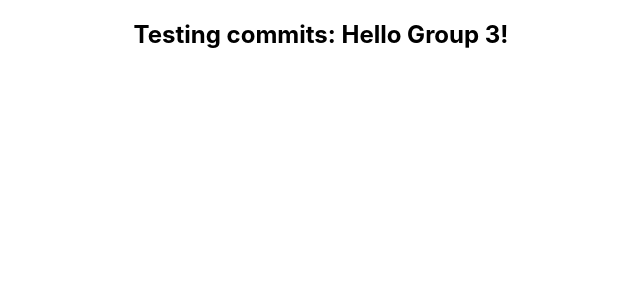
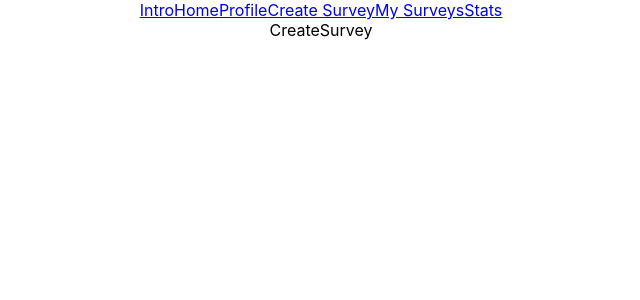
Before and after one commit to CR2100/survey, a React (Create React App) app: page /createSurvey in a window 1280 px wide. Shown: the top 300 px of the page, without its empty margins (319-959 px from the left). Built offline with nearby package versions, Linux system fonts and the light colour scheme.

Commit message:
Commiting page updates

```diff
--- a/package.json
+++ b/package.json
@@ -8,6 +8,7 @@
     "@testing-library/user-event": "^13.5.0",
     "react": "^17.0.2",
     "react-dom": "^17.0.2",
+    "react-router-dom": "^6.2.2",
     "react-scripts": "5.0.0",
     "web-vitals": "^2.1.4"
   },
--- a/src/App.js
+++ b/src/App.js
@@ -1,9 +1,27 @@
 import './App.css';
+import { BrowserRouter as Router, Routes, Route } from "react-router-dom";
+import Intro from './pages/Intro';
+import Home from './pages/Home';
+import Profile from './pages/Profile';
+import CreateSurvey from './pages/CreateSurvey';
+import MySurveys from './pages/MySurveys';
+import Stats from './pages/Stats';
+import Navbar from './components/Navbar';
 
 function App() {
   return (
     <div className="App">
-      <h2>Testing commits: Hello Group 3!</h2>
+      <Router>
+        <Navbar />
+        <Routes>
+          <Route path="/" element={<Intro />} />
+          <Route path="/home" element={<Home />} />
+          <Route path="/profile" element={<Profile />} />
+          <Route path="/createSurvey" element={<CreateSurvey />} />
+          <Route path="/mySurveys" element={<MySurveys />} />
+          <Route path="/stats" element={<Stats />} />
+        </Routes>
+      </Router>
     </div>
   );
 }
--- /dev/null
+++ b/src/components/Navbar.js
@@ -0,0 +1,17 @@
+import React from 'react'
+import { Link } from 'react-router-dom'
+
+export default function Navbar() {
+    return (
+        <div className="Navbar">
+            <nav>
+                <Link to="/">Intro</Link>
+                <Link to="/home">Home</Link>
+                <Link to="/profile">Profile</Link>
+                <Link to="/createSurvey">Create Survey</Link>
+                <Link to="/mySurveys">My Surveys</Link>
+                <Link to="/stats">Stats</Link>
+            </nav>
+        </div>
+    )
+}
--- /dev/null
+++ b/src/pages/CreateSurvey.js
@@ -0,0 +1,7 @@
+import React from 'react'
+
+export default function CreateSurvey() {
+    return (
+        <div className="CreateSurvey">CreateSurvey</div>
+    )
+}
--- /dev/null
+++ b/src/pages/Home.js
@@ -0,0 +1,7 @@
+import React from 'react'
+
+export default function Home() {
+    return (
+        <div className="Home">Home</div>
+    )
+}
--- /dev/null
+++ b/src/pages/Intro.js
@@ -0,0 +1,9 @@
+import React from 'react'
+
+export default function Intro() {
+    return (
+        <div className="Intro">Intro
+
+        </div>
+    )
+}
--- /dev/null
+++ b/src/pages/MySurveys.js
@@ -0,0 +1,7 @@
+import React from 'react'
+
+export default function MySurveys() {
+    return (
+        <div className="MySurveys">MySurveys</div>
+    )
+}
--- /dev/null
+++ b/src/pages/Profile.js
@@ -0,0 +1,7 @@
+import React from 'react'
+
+export default function Profile() {
+    return (
+        <div className="Profile">Profile</div>
+    )
+}
--- /dev/null
+++ b/src/pages/Stats.js
@@ -0,0 +1,7 @@
+import React from 'react'
+
+export default function Stats() {
+    return (
+        <div className="Stats">Stats</div>
+    )
+}
```
Also changed, not shown: src/queries.js (+6 -6 lines), src/db.js (line endings or trailing spaces), 1 other file (tests, documents, lock files or other folders).
